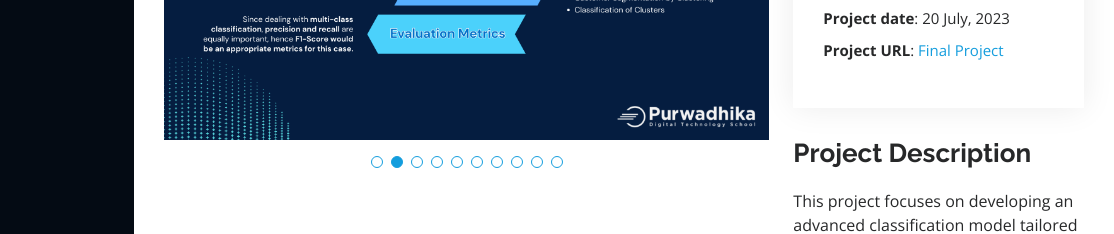
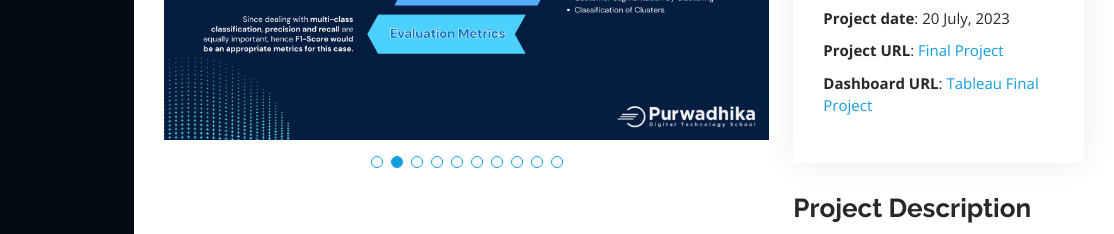
Before and after one commit to marbill21/marbill21.github.io, a plain HTML site: page portfolio-details4.html in a window 1280 px wide. Shown: the part 320-554 px from the top of the page, 166-1280 px from the left. Drawn offline with nearby package versions, Linux system fonts and the light colour scheme.

Commit message:
Tambah link tableau

```diff
--- a/portfolio-details4.html
+++ b/portfolio-details4.html
@@ -149,6 +149,7 @@
                 <li><strong>Client</strong>: Purwadhika Digital Tech School</li>
                 <li><strong>Project date</strong>: 20 July, 2023</li>
                 <li><strong>Project URL</strong>: <a href="https://github.com/marbill21/Final_Project.git">Final Project</a></li>
+                <li><strong>Dashboard URL</strong>: <a href="https://public.tableau.com/views/DashboardFinalProjectBrazilianE-CommercePublicDatasetbyOlist/DashboardBrazilianE-CommercePublicDatasetbyOlist?:language=en-US&:display_count=n&:origin=viz_share_link">Tableau Final Project</a></li>
               </ul>
             </div>
             <div class="portfolio-description">
```
Also changed, not shown: portfolio-details2.html (+1 -0 lines).
